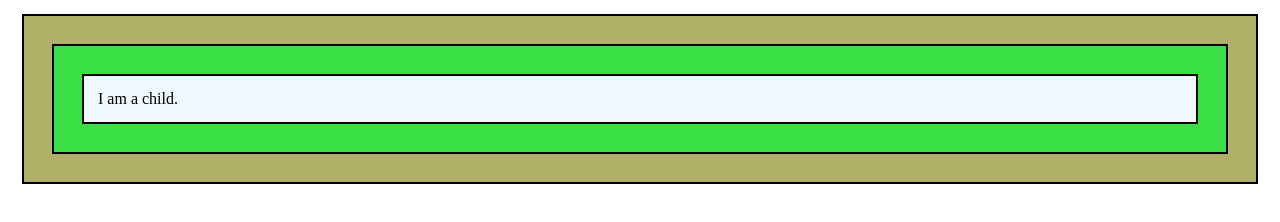
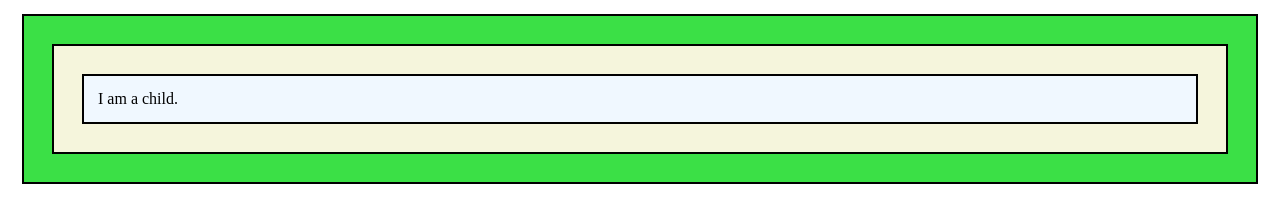
Before and after one commit to sahilpalshetkar/learningJavascript, a plain HTML site: page eventBubbling.html in a window 1280 px wide. Drawn offline with Linux system fonts and the light colour scheme.

Commit message:
--Timeout

```diff
--- a/eventBubbling.html
+++ b/eventBubbling.html
@@ -22,7 +22,7 @@
         }
 
         .container{
-            background-color: rgb(176, 176, 105);
+            background-color: rgb(255, 255, 47);
             border: 2px solid black;
             padding:14px;
             margin: 14px;
@@ -60,9 +60,13 @@
             return `rgb(${val1}, ${val2}, ${val3})`
         }
 
-        setInterval(() => {
-            document.querySelector(".childContainer").style.background = getRandomColor();
-        }, 3000);
+    //    setInterval(() => {
+    //         document.querySelector(".childContainer").style.background = getRandomColor();
+    //     }, 3000);
+
+        setTimeout(() => {
+            document.querySelector(".container").style.background = getRandomColor();
+        }, 2500);
 
     </script>
 </body>
```
